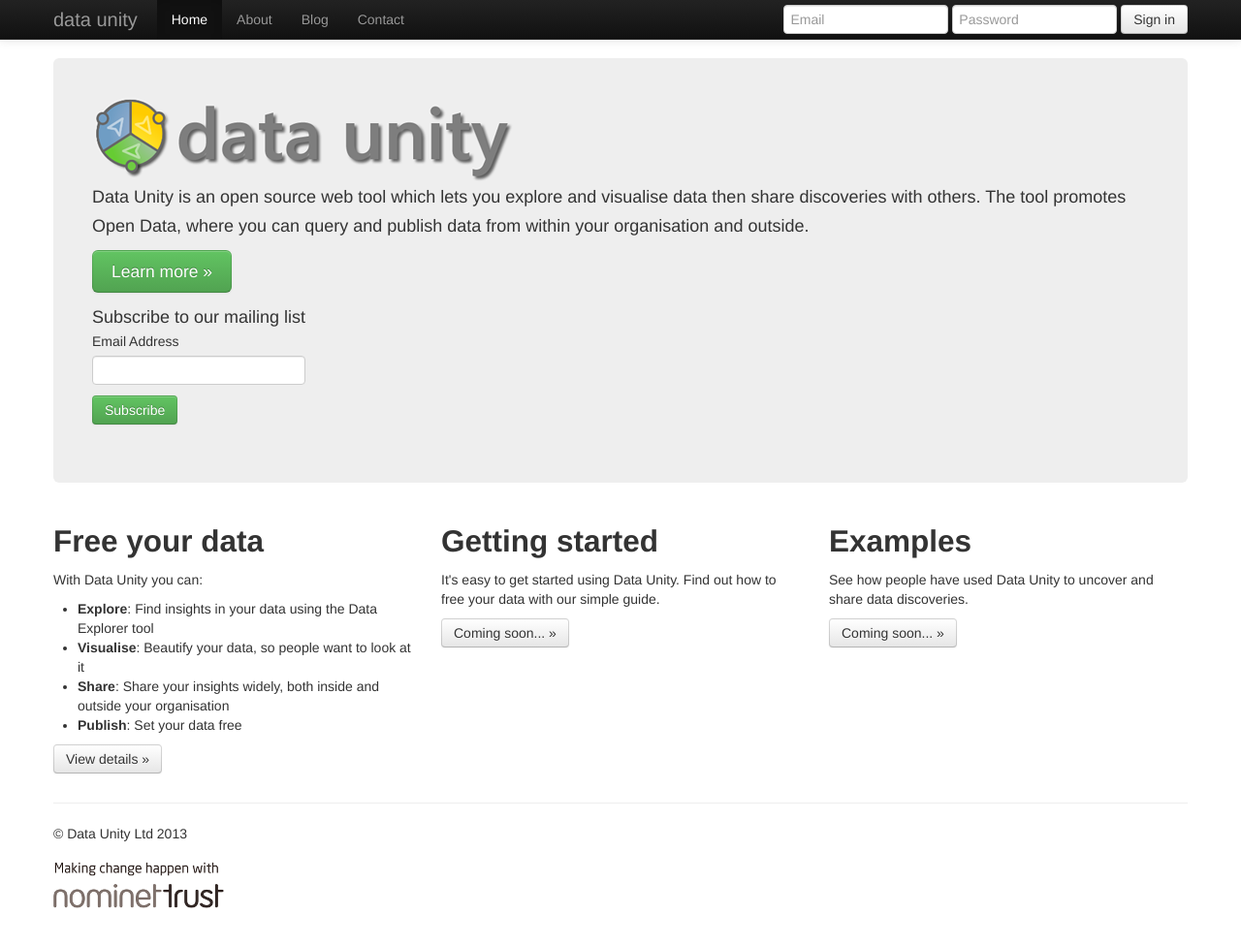
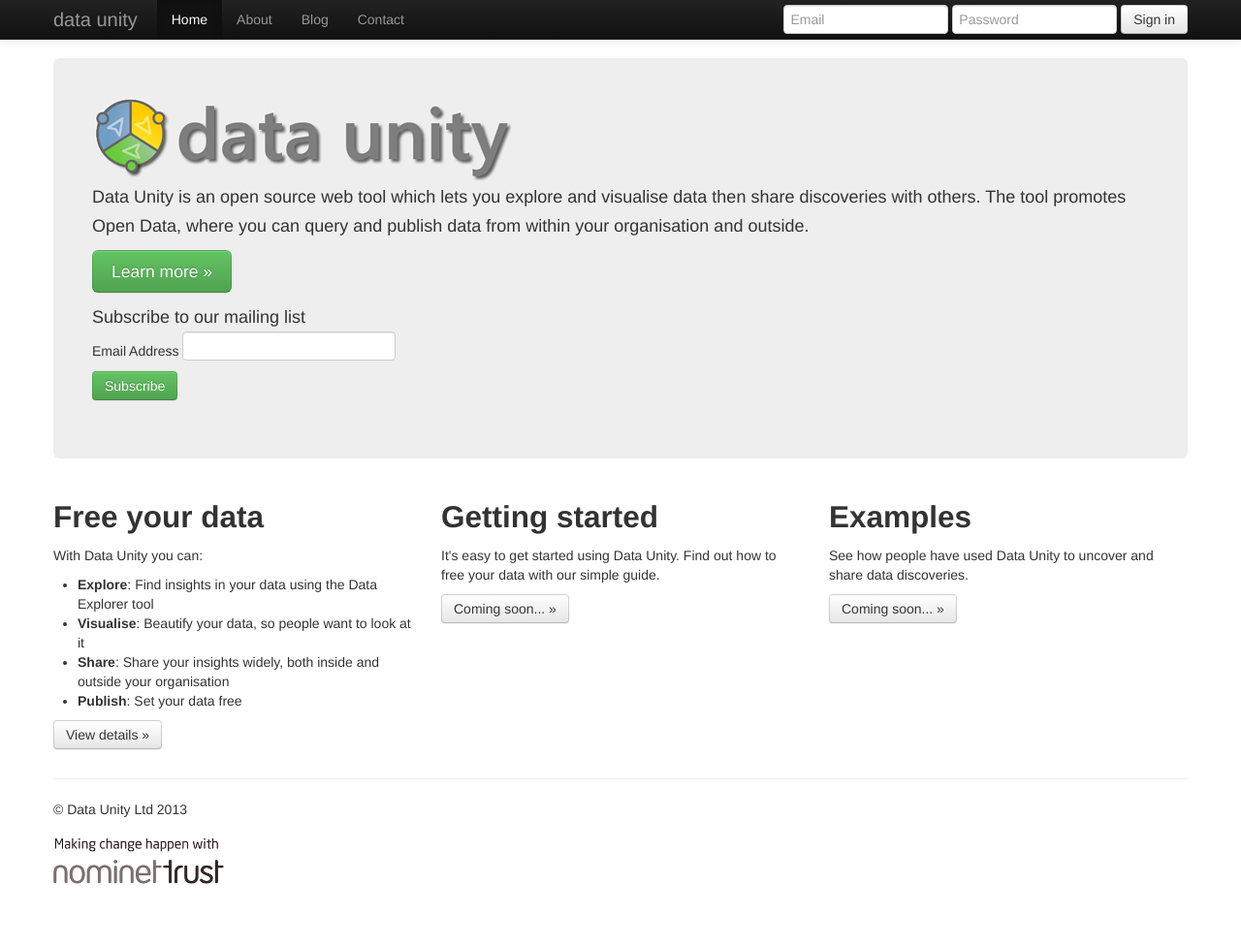
Before and after one commit to dataunity/dataunitysitepublic, a Jekyll site: the page index.html, which Jekyll copies as it is, in a window 1280 px wide and 999 px high. Shown: the top 976 px of the window at 97% size. Built offline with Jekyll 4.4.1, drawn with Linux system fonts in a browser that asks for light colours.

Commit message:
Change signup styling.

```diff
--- a/index.html
+++ b/index.html
@@ -20,6 +20,10 @@
       #mce-EMAIL {
         display: inline;
       }
+
+        .mc-field-group label {
+            display: inline;
+        }
     </style>
     <link href="/static/bootstrap/css/bootstrap-responsive.css" rel="stylesheet">
 
```
